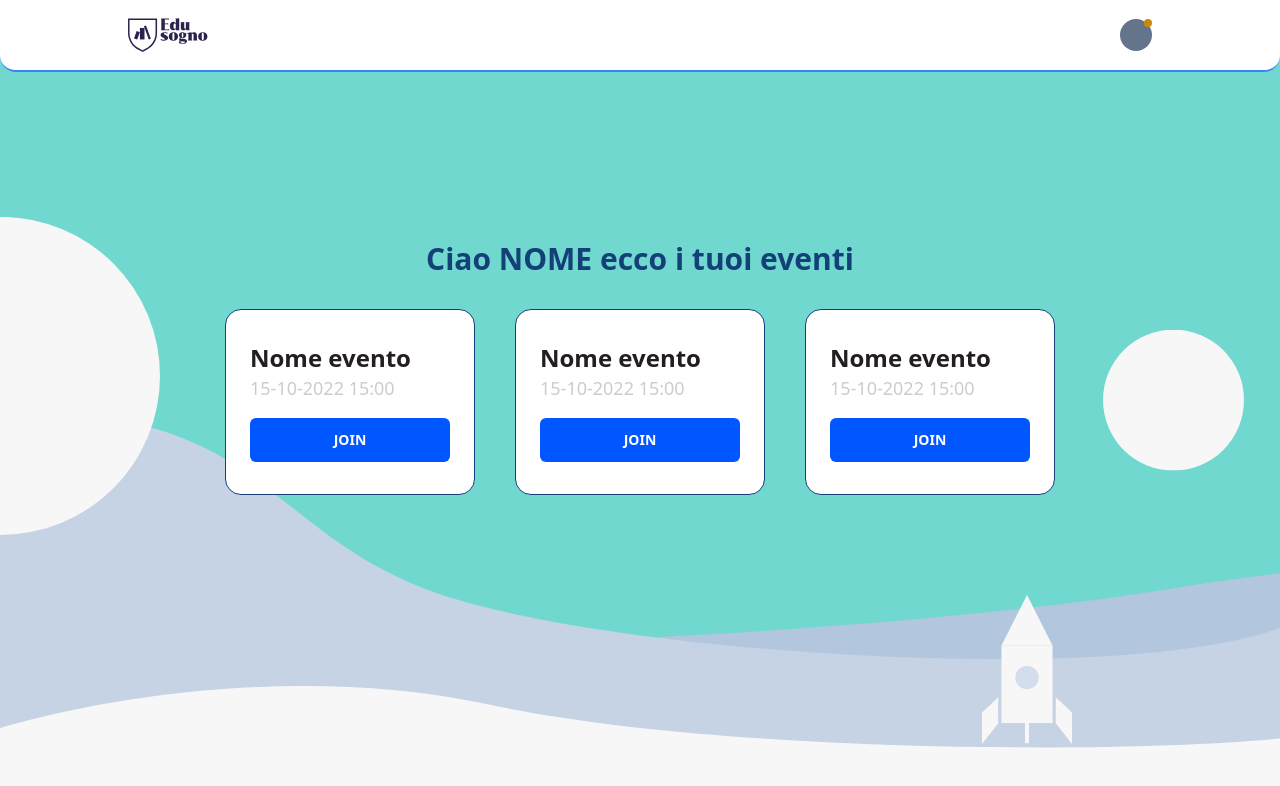
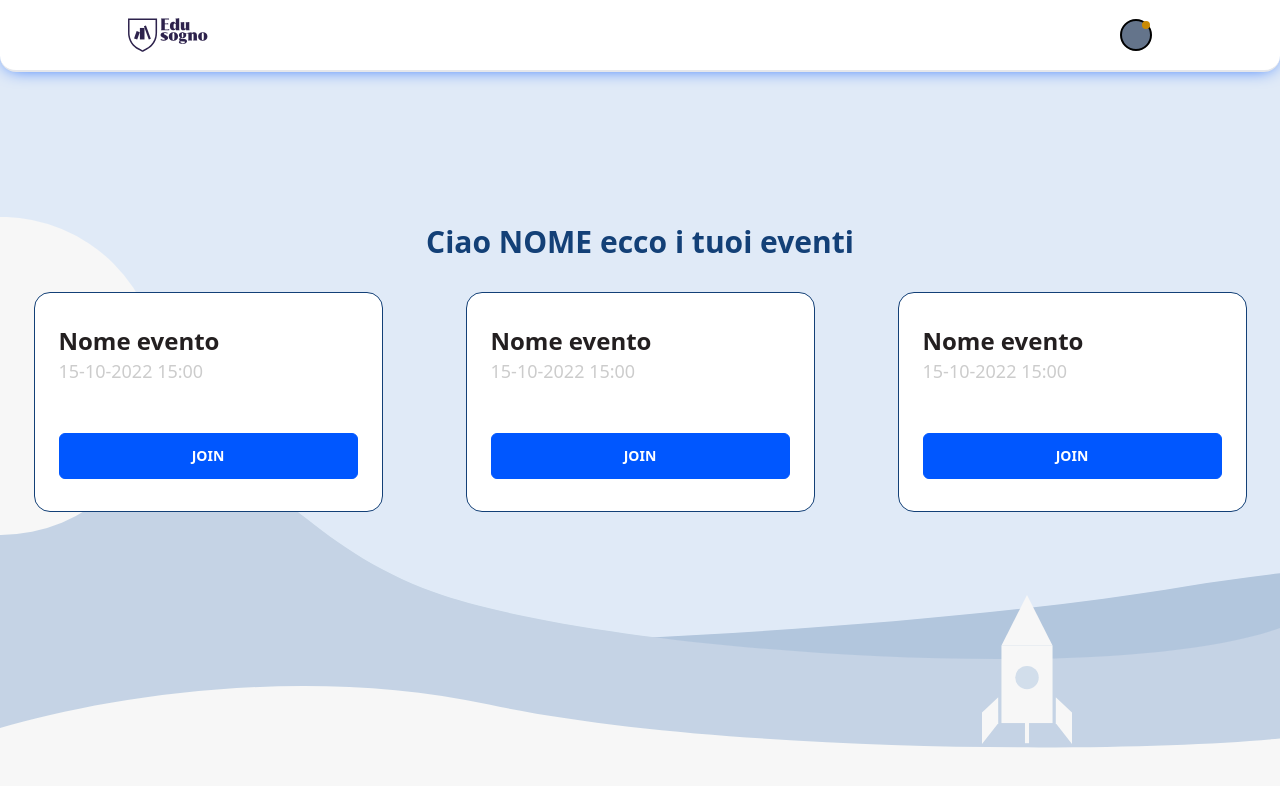
Before and after one commit to Geraldkhody/login-system, a React (Create React App) app: page / in a window 1280 px wide. Shown: the top 786 px of the page. Built offline with nearby package versions, Linux system fonts and the light colour scheme; sample sign-in values are in the browser's storage.

Commit message:
Design refactor

```diff
--- a/src/Component/Button/Button.jsx
+++ b/src/Component/Button/Button.jsx
@@ -6,7 +6,7 @@ const Button = ({ text, clickFunction }) => {
     }
 
   return (
-    <button className="bg-[#0057FF] text-[#fff] uppercase text-center w-full py-3 font-bold text-sm rounded-md " onClick={clickHandler}>
+    <button className="bg-theme transition-all duration-500 hover:bg-white hover:text-theme border border-theme text- text-[#fff] uppercase text-center w-full py-3 font-bold text-sm rounded-md " onClick={clickHandler}>
         { text }
     </button>
   )
--- a/src/Component/Layout/Layout.jsx
+++ b/src/Component/Layout/Layout.jsx
@@ -5,12 +5,12 @@ import { Outlet } from 'react-router-dom';
 const Layout = () => {
   return (
     <Fragment>
-      <div className='absolute top-0 bottom-0 left-0 right-0 bg-[#74DFD5] z-[-10] '>
+      <div className='absolute top-0 bottom-0 left-0 right-0 bg-[#e1efffc9] z-[-10] '>
         <img src="/images/Vector 5.svg" alt="" className='absolute bottom-10 w-full ' />
         <img src="/images/Vector 4.svg" alt="" className='absolute bottom-0 w-full  ' />
         <img src="/images/Vector 1.svg" alt="" className='absolute bottom-0 w-full ' />
 
-        <img src="/images/Group 201.svg" alt="" className='absolute bottom-10 lg:bottom-14 right-[15%] lg:right-[13rem]    w-[7%] ' />
+        <img src="/images/Group 201.svg" alt="" className='absolute bottom-10 lg:bottom-14 right-[15%] lg:right-[13rem]  w-[7%] ' />
 
         {/* =====================   Small Ellipse   ================== */}
         <img src="/images/Ellipse 12.svg" alt="" className='absolute top-[55%] sm:top-[50%] md:translate-y-[-50%] right-0 sm:right-5 md:right-9 w-[11%] ' />
--- a/src/Component/NavBar/NavBar.jsx
+++ b/src/Component/NavBar/NavBar.jsx
@@ -6,8 +6,9 @@ import Card from "../Card/Card";
 const NavBar = () => {
   const navigate = useNavigate();
   const location = useLocation();
-  const [overlay, setOverlay] = useState(false);
+  const [isLogout, setIsLogout] = useState(false);
   const [isLoggedIn, setIsLoggedIn] = useState(false);
+  const [showProfileMenu, setShowProfileMenu] = useState(false);
 
   useEffect(() => {
     const storedLoggedIn = localStorage.getItem("isLoggedIn");
@@ -19,17 +20,17 @@ const NavBar = () => {
     localStorage.removeItem("userData");
 
 
-    setOverlay(false);
+    setIsLogout(false);
     navigate("/login");
   };
 
   const handleCancel = () => {
     console.log("Logout canceled.");
-    setOverlay(false);
+    setIsLogout(false);
   };
 
   return (
-    <div className=" bg-[#fff] w-[100%] h-14 sm:h-16 md:h-[4.5rem] px-8 sm:px-10 md:px-16 lg:px-24 xl:px-32 flex justify-between items-center rounded-b-xl sm:rounded-b-2xl border-b-2 border-b-blue-500 shadow-[0, 4, 18, -6] ">
+    <div style={{boxShadow: '0 2px 18px -6px rgba(0, 87, 255, 1)'}} className=" bg-[#fff] w-[100%] h-14 sm:h-16 md:h-[4.5rem] px-8 sm:px-10 md:px-16 lg:px-24 xl:px-32 flex justify-between items-center rounded-b-xl sm:rounded-b-2xl border-b-2 ">
       <Link to='/'>
         <img
           src="/images/Logo.svg"
@@ -40,23 +41,33 @@ const NavBar = () => {
       </Link>
 
       {isLoggedIn && (
-        <div className={`${style.profile} w-8 h-8 rounded-full bg-slate-500 relative cursor-pointer `}>
-          <div className="absolute top-0 right-0 w-2 h-2 rounded-full bg-yellow-600 "></div>
-          <ul className="bg-white border absolute top-[97%] p-[2px] ">
-            <li className="border-b py-1 px-3 hover:bg-[#eee] text-sm">
-              <Link to="/profile">Profile</Link>
-            </li>
-            <li className="py-1 px-3 hover:bg-[#eee] text-sm ">
-              <button onClick={() => setOverlay(true)}>Logout</button>
-            </li>
-          </ul>
-        </div>
+        <section className="relative" style={{zIndex: 3}} >
+          <div onClick={()=>setShowProfileMenu(!showProfileMenu)} className={`${style.profile} w-8 h-8 rounded-full bg-slate-500 border-2 border-black relative cursor-pointer group`}>
+            <div className="absolute top-0 right-0 w-2 h-2 rounded-full bg-yellow-600 "></div>
+          </div>
+          {
+            showProfileMenu && <div className="absolute block overflow-hidden top-[1.8rem] right-0">
+            <ul className="bg-white flex flex-col anidown w-[200px] border m-auto p-[2px] ">
+              <Link to={`/profile`} className="border-b py-1 px-3 hover:bg-[#eee] text-sm h-[40px] flex items-center text-center">
+                <button>Profile</button>
+              </Link>
+              <li onClick={() => {
+                  setIsLogout(true)
+                  setShowProfileMenu(!showProfileMenu)
+                }} className="py-1 px-3 hover:bg-[#eee] cursor-pointer text-sm h-[40px] flex items-center text-center ">
+                <button className="">Logout</button>
+              </li>
+            </ul>
+          </div>
+          }
+
+        </section>
       )}
 
-      {overlay && (
+      {isLogout && (
         <div
           className="absolute top-0 bottom-0 left-0 right-0 flex justify-center items-center bg-[rgba(0,0,0,0.5)] z-20"
-          onClick={() => setOverlay(false)}
+          onClick={() => setIsLogout(false)}
         >
           <Card className=" max-w-md">
             <p className="text-lg mb-4">Are you sure you want to log out?</p>
@@ -77,6 +88,11 @@ const NavBar = () => {
           </Card>
         </div>
       )}
+
+      {
+        showProfileMenu && <div style={{zIndex: 2}} onClick={()=>setShowProfileMenu(!showProfileMenu)} className="absolute top-0 left-0 right-0 bottom-0 bg-transparent"></div>
+      }
+
     </div>
   );
 };
--- a/src/Component/NavBar/NavBar.module.css
+++ b/src/Component/NavBar/NavBar.module.css
@@ -1,7 +1,7 @@
-.profile:hover ul {
+/* .profile:hover ul {
     display: block;
 }
 
 .profile ul {
     display: none;
-}
+} */
--- a/src/Pages/Home/Home.jsx
+++ b/src/Pages/Home/Home.jsx
@@ -11,15 +11,20 @@ const Home = () => {
     ]
 
   return (
-    <div className='flex flex-col justify-center items-center min-h-[100vh]  md:min-h-[70vh] '>
+    <div className='flex flex-col justify-center items-center min-h-[100vh]  md:min-h-[70vh] px-2'>
         <h1 className='mb-6 sm:mb-8 font-bold text-2xl sm:text-3xl mt-8 text-center text-[#134077] '>Ciao NOME ecco i tuoi eventi</h1>
-        <div className='flex justify-center flex-wrap gap-10'>
+        <div className='grid md:grid-cols-2 lg:grid-cols-3 gap-[2rem] w-full'>
+
             {events.map(item => (
-                <Card className='w-full max-w-[290px]  sm:w-[250px] '>
-                    <h1 className=' font-bold text-2xl text-[#231F20] '>{item.name}</h1>
-                    <p className='font-[400] text-lg text-[#ccc] mb-4 '>{item.time}</p>
-                    <Button text='JOIN' clickFunction={() => {}} />
-                </Card>
+                <section className='flex justify-center'>
+                    <Card className='w-full sm:h-[220px] lg:w-[349px] flex flex-col justify-between'>
+                        <div className="flex flex-col">
+                            <h1 className=' font-bold text-2xl text-[#231F20] '>{item.name}</h1>
+                            <p className='font-[400] text-lg text-[#ccc] mb-4 '>{item.time}</p>
+                        </div>
+                        <Button text='JOIN' clickFunction={() => {}} />
+                    </Card>
+                </section>
 
             ))}
 
--- a/src/Pages/Login/Login.jsx
+++ b/src/Pages/Login/Login.jsx
@@ -65,10 +65,10 @@ const Login = () => {
   return (
     <div className="flex justify-center items-center h-[90%]">
       <div className="w-full max-w-[550px]">
-        <h1 className="mb-4 font-bold text-3xl text-center text-[#134077]">
+        <h1 className="mb-4  font-bold text-3xl text-center text-[#134077]">
           Crea il tuo account
         </h1>
-        <Card className="max-w-[550px] ">
+        <Card className="max-w-[550px] scaleanimate">
           <InputField
             label="Inserisci l’email"
             type="email"
--- a/src/Pages/Profile/Profile.jsx
+++ b/src/Pages/Profile/Profile.jsx
@@ -2,6 +2,7 @@ import React, { useEffect, useState } from "react";
 import Card from "../../Component/Card/Card";
 import InputField from "../../Component/InputField/InputField";
 import Button from "../../Component/Button/Button";
+
 
 const Profile = () => {
   const [firstName, setFirstName] = useState("");
@@ -53,6 +54,10 @@ const Profile = () => {
           Profilo
         </h1>
         <Card className="max-w-[550px] ">
+          <div className="w-[150px] h-[170px] rounded-xl shadow-md overflow-hidden">
+            <img src="/images/Profile.jpeg" alt="" />
+          </div>
+          <br />
           <InputField
             label="Nome"
             type="text"
--- a/src/index.css
+++ b/src/index.css
@@ -1,3 +1,26 @@
 @tailwind base;
 @tailwind components;
 @tailwind utilities;
+
+.scaleanimate{
+    animation-name: scaleanimate ;
+    animation-duration: 200ms ;
+    animation-timing-function: ease-in-out;
+}
+
+@keyframes scaleanimate {
+    from{
+        scale: 0;
+    }
+}
+.anidown{
+    animation-name: anidown ;
+    animation-duration: 200ms ;
+    animation-timing-function: ease-in-out;
+}
+
+@keyframes anidown {
+    from{
+        transform: translateY(-100%);
+    }
+}
--- a/tailwind.config.js
+++ b/tailwind.config.js
@@ -4,7 +4,11 @@ module.exports = {
     "./src/**/*.{js,jsx,ts,tsx}",
   ],
   theme: {
-    extend: {},
+    extend: {
+      colors: {
+        theme: '#0057FF',
+      }
+    },
   },
   plugins: [],
 }
```
Also changed, not shown: public/images/Profile.jpeg (added).
